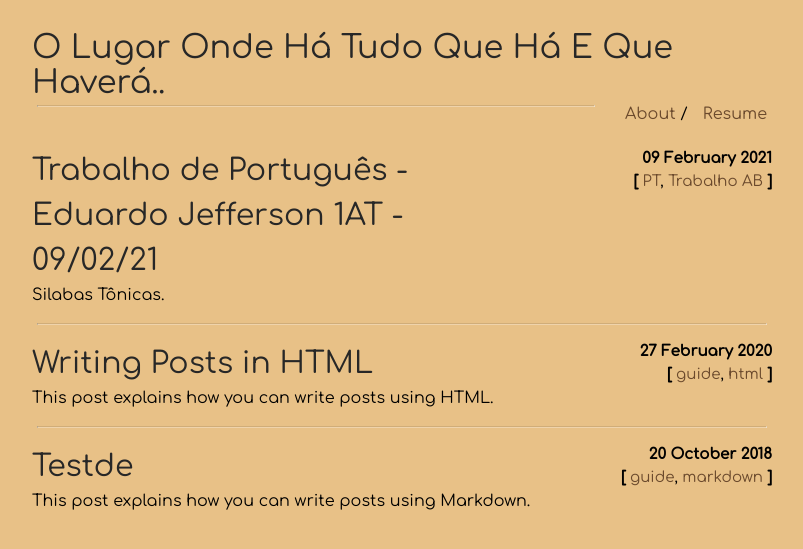
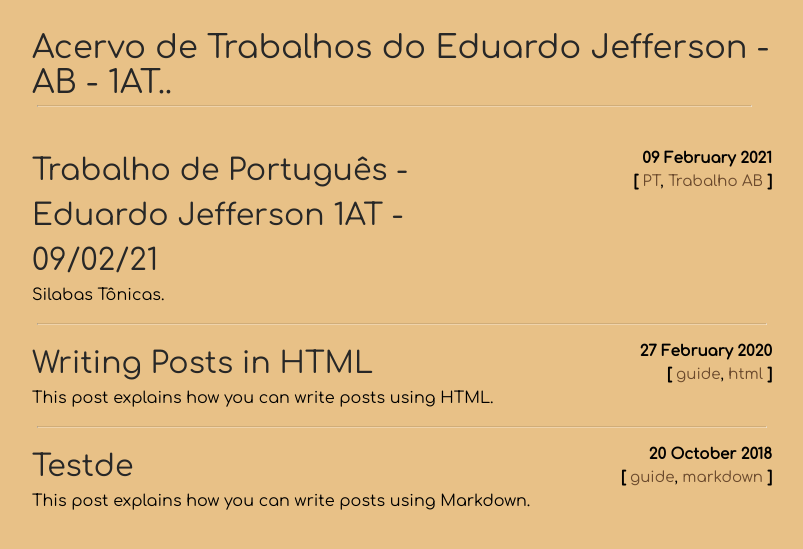
Before and after one commit to heart-leap/heart-leap.github.io, a Jekyll site: the page built from index.html, in a window 1280 px wide. Shown: the top 549 px of the page, without its empty margins (238-1041 px from the left). Built offline with Jekyll 4.4.1, drawn with Linux system fonts in a browser that asks for light colours.

Commit message:
mudancas de titulo

```diff
--- a/_config.yml
+++ b/_config.yml
@@ -1,6 +1,6 @@
-title: O Lugar Onde Há Tudo Que Há E Que Haverá..
+title: Acervo de Trabalhos do Eduardo Jefferson - AB - 1AT..
 author: Leone
-subtitle: O Lugar Onde Há Tudo Que Há E Que Haverá.
+subtitle: Este Web-Sitio servera para
 
 url: "https://heart-leap.github.io"
 baseurl: "/"
@@ -18,7 +18,3 @@ sass:
     sass_dir: css
 
 navbar:
- - name: "About"
-   link: "about"
- - name: "Resume"
-   absolute-link: "https://pro-panda.github.io/resume.pdf"
```
